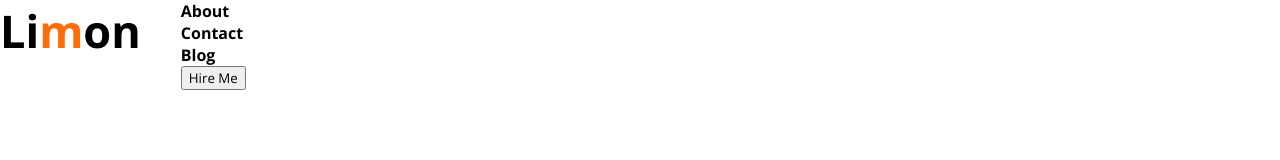
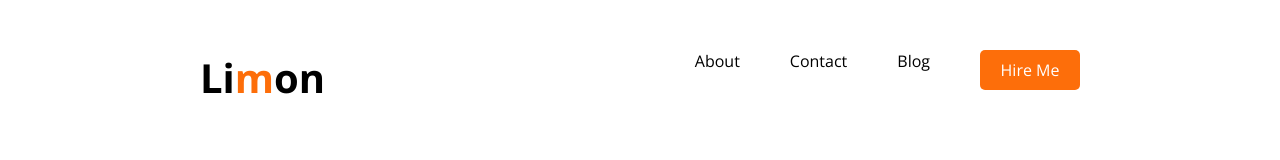
Before and after one commit to limon158/Personal-portfolio1, a plain HTML site: page index.html in a window 1280 px wide. Drawn offline with nearby package versions, Linux system fonts and the light colour scheme.

Commit message:
button style

```diff
--- a/index.html
+++ b/index.html
@@ -16,7 +16,7 @@
                 <li>About</li>
                 <li>Contact</li>
                 <li>Blog</li>
-                <li><button>Hire Me</button></li>
+                <li><button class="hire-btn">Hire Me</button></li>
             </ul>
         </nav>
     </header>
--- a/styles/style.css
+++ b/styles/style.css
@@ -6,17 +6,29 @@
 /* Header and navigation styles */
 nav{
     display: flex;
+    justify-content: space-between;
+    margin: 50px 200px;
 }
 .nav-title{
-    font-weight: 800;
-    font-size: 45px;
+    font-size: 40px;
 }
 .text-highlight{
     color: #FD6E0A;
 }
 nav ul{
-    font-weight: bold;
+    display: flex;
+    font-size: 16px;
 }
 nav li{
     list-style: none;
+    margin-left: 50px;
 }
+.hire-btn{
+    width: 100px;
+    height: 40px;
+    background: #FD6E0A;
+    border: 0;
+    border-radius: 5px;
+    font-size: 16px;
+    color: white;
+}
```
